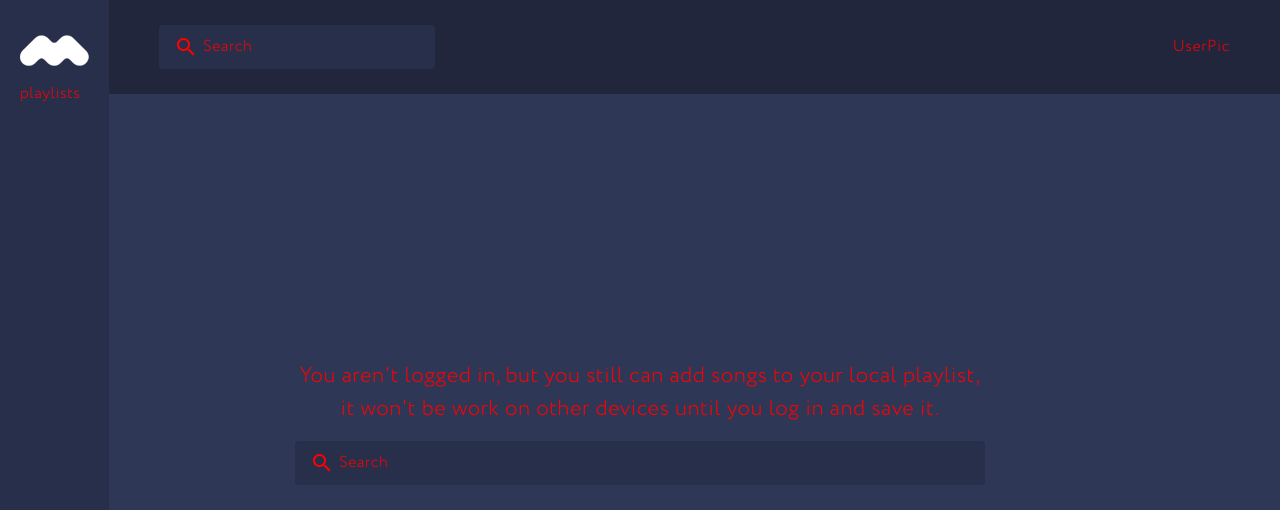
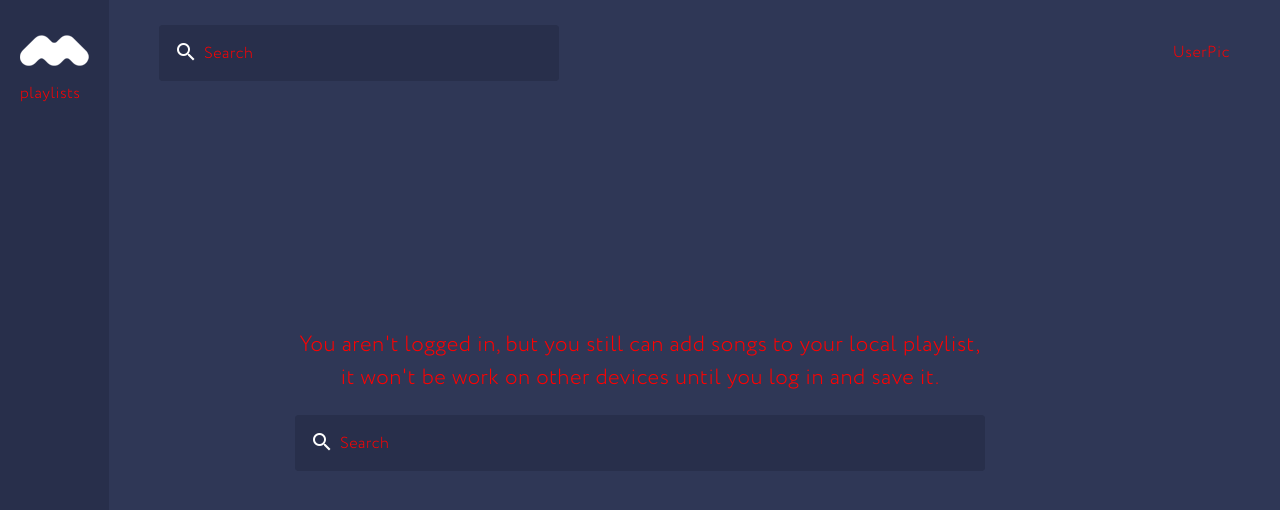
Before and after one commit to remyblanc/MusicApp, a React app: page / in a window 1280 px wide. Shown: the top 510 px of the page. Built offline with nearby package versions, Linux system fonts and the light colour scheme.

Commit message:
Before redux

```diff
--- a/lib/theme.js
+++ b/lib/theme.js
@@ -1,6 +1,7 @@
 export const theme = {
   colors: {
     menuColor: '#282f4b',
+    menuShadow: '#55608f',
     bgColor: '#434f74',
     bgColor2: '#2f3755',
     white: '#ffffff',
@@ -22,8 +23,9 @@ export const theme = {
   paddings: {
     pcTop: '25px',
     pcSide: '50px',
-    inputTop: '10px',
-    inputSide: '15px',
+    inputTop: '15px',
+    inputSide: '45px',
+    inputContainerSide: '15px',
   },
 };
 
--- a/src/Components/Search/Search.jsx
+++ b/src/Components/Search/Search.jsx
@@ -1,47 +1,70 @@
 import React from 'react';
 import styled from "styled-components";
+
+import LangList from "../../Langs/LangList";
 import {theme, macbook, flexContainer, fontSize} from "../../../lib/theme";
 
 const BasicSearch = ({ className }) => {
   return(
     <div {...{ className}}>
+      <input
+        type="text"
+        data-value=""
+        onChange={(e) => e.target.setAttribute('data-value', e.target.value)}
+        onKeyUp={(e) => e.target.setAttribute('data-value', e.target.value)}
+      />
       <label>
-        <span className="material-icons">search</span>
-        <span>Search</span>
+        <span>{LangList.En.Search}</span>
       </label>
-      <div>
-        <input type="text" />
-      </div>
+      <button className="material-icons">search</button>
     </div>
   );
 };
 
 const Search = styled(BasicSearch)`
   position: relative;
+  background: ${theme.colors.menuColor};
+  border-radius: 4px;
+  min-width: 400px;
+
+  button {
+    position: absolute;
+    z-index: 3;
+    top: ${theme.paddings.inputTop};
+    left: ${theme.paddings.inputContainerSide};
+    cursor: default;
+  }
 
   label {
     position: absolute;
-    top: ${theme.paddings.inputTop};
-    left: ${theme.paddings.inputSide};
-    ${flexContainer('center','center','center')}
-
-    span {
-      margin-right: 5px;
-
-      &.material-icons {
-        color:red;
-      }
-    }
+    z-index: 1;
+    transition: 0.3s;
+    top: 0px;
+    left: calc(${theme.paddings.inputContainerSide} + 30px);
+    top: calc(${theme.paddings.inputTop} + 6px);
   }
 
   input[type=text] {
-    background: ${theme.colors.menuColor};
     padding: ${theme.paddings.inputTop} ${theme.paddings.inputSide};
+    background: transparent;
     ${theme.fonts.CirceLight}
     ${fontSize(16, 24)}
     width: 100%;
     box-sizing: border-box;
+    position: relative;
+    z-index: 2;
+    top: 0px;
+    transition: 0.3s;
+    border: 1px solid ${theme.colors.menuColor};
     border-radius: 4px;
+
+    &:focus {
+      box-shadow: 0px 0px 30px ${theme.colors.menuShadow};
+    }
+
+    &:focus + label, &:not([data-value=""]) + label {
+      opacity: 0;
+    }
   }
 `;
 
--- a/src/Langs/En.js
+++ /dev/null
@@ -1,5 +0,0 @@
-const En = {
-  "MainDesc": "You aren't logged in, but you still can add songs to your local playlist, \r\n it won't be work on other devices until you log in and save it."
-};
-
-export default En;
--- /dev/null
+++ b/src/Langs/LangList.js
@@ -0,0 +1,13 @@
+const En = {
+  "MainDesc": "You aren't logged in, but you still can add songs to your local playlist, \r\n it won't be work on other devices until you log in and save it.",
+  "Search": "Search",
+};
+
+const Ru = {
+  "MainDesc": "You aren't logged in, but you still can add songs to your local playlist, \r\n it won't be work on other devices until you log in and save it.",
+  "Search": "Искать",
+};
+
+const LangList = {En, Ru};
+
+export default LangList;
--- a/src/Main.jsx
+++ b/src/Main.jsx
@@ -31,7 +31,6 @@ const App = ({ className }) => {
 
 const StyledApp = styled(App)`
   margin-left: 109px;
-  background: rgba(1,1,1,0.3);
   ${macbook(`
     color: red;
   `)}
--- a/src/Pages/MainPage/MainPage.jsx
+++ b/src/Pages/MainPage/MainPage.jsx
@@ -1,7 +1,7 @@
 import React from 'react';
 import styled from "styled-components";
-// import PropTypes from 'prop-types';
-import En from "../../Langs/En";
+
+import LangList from "../../Langs/LangList";
 
 import Search from "../../Components/Search/Search";
 
@@ -19,7 +19,8 @@ class MainPage extends React.Component {
     const NotLogged = styled.div`
       text-align:center;
       position:absolute;
-      top: 45%;
+      top: 50%;
+      transform: translateY(-50%);
       left: 0px;
       right: 0px;
       margin: auto;
@@ -28,7 +29,7 @@ class MainPage extends React.Component {
       p {
         font-size: 22px;
         line-height: 1.5;
-        margin-bottom: 15px;
+        margin-bottom: 20px;
       }
     `;
 
@@ -38,7 +39,7 @@ class MainPage extends React.Component {
           <div>sda</div>
           :
           <NotLogged>
-            <p>{En.MainDesc}</p>
+            <p>{LangList.En.MainDesc}</p>
             <Search />
           </NotLogged>
         }
@@ -48,9 +49,4 @@ class MainPage extends React.Component {
 
 }
 
-// Song.propTypes = {
-//   title: PropTypes.string.isRequired,
-//   author: PropTypes.string.isRequired
-// };
-
 export default MainPage;
--- a/src/styles.scss
+++ b/src/styles.scss
@@ -13,6 +13,11 @@
 //  -webkit-align-items: $var;
 //  align-items: $var;
 //}
+@font-face  {
+  font-family: Circe;
+  src: url('fonts/Circe-ExtraLight.otf') format("truetype");
+  font-weight: 100;
+}
 @font-face  {
   font-family: Circe;
   src: url('fonts/Circe-Light.otf') format("truetype");
@@ -43,10 +48,14 @@ html, body {
 .material-icons {
   font-family: Material Icons;
 }
-input[type=text] {
+input[type=text], button {
+  background: none;
+  border: none;
+  color: #ffffff;;
   outline: none;
-  border: none;
-  color: #ffffff;
+}
+button {
+  cursor: pointer;
 }
 //.flex-container {
 //  display: -ms-flexbox;
```
